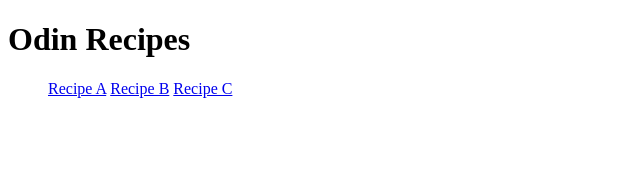
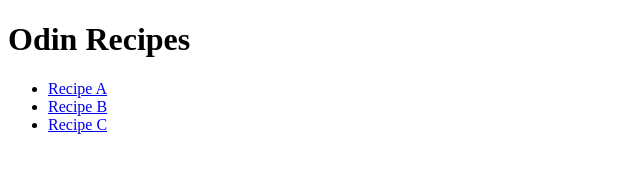
Before and after one commit to niclbw/odin-recipes, a plain HTML site: page index.html in a window 1280 px wide. Shown: the whole page, without its empty margins (0-640 px from the left). Drawn offline with Linux system fonts and the light colour scheme.

Commit message:
Fix index.html list of links
Fixed code for creation of unordered list for links

```diff
--- a/index.html
+++ b/index.html
@@ -8,10 +8,10 @@
     <body>
         <h1>Odin Recipes</h1>
         <ul>
-            <a href="recipes/recipeA.html">Recipe A</a>
-            <a href="recipes/recipeB.html">Recipe B</a>
-            <a href="recipes/recipeC.html">Recipe C</a>
-        </ol>
+            <li><a href="recipes/recipeA.html">Recipe A</a></li>
+            <li><a href="recipes/recipeB.html">Recipe B</a></li>
+            <li><a href="recipes/recipeC.html">Recipe C</a></li>
+        </ul>
 
     </body>
 </html>
```
